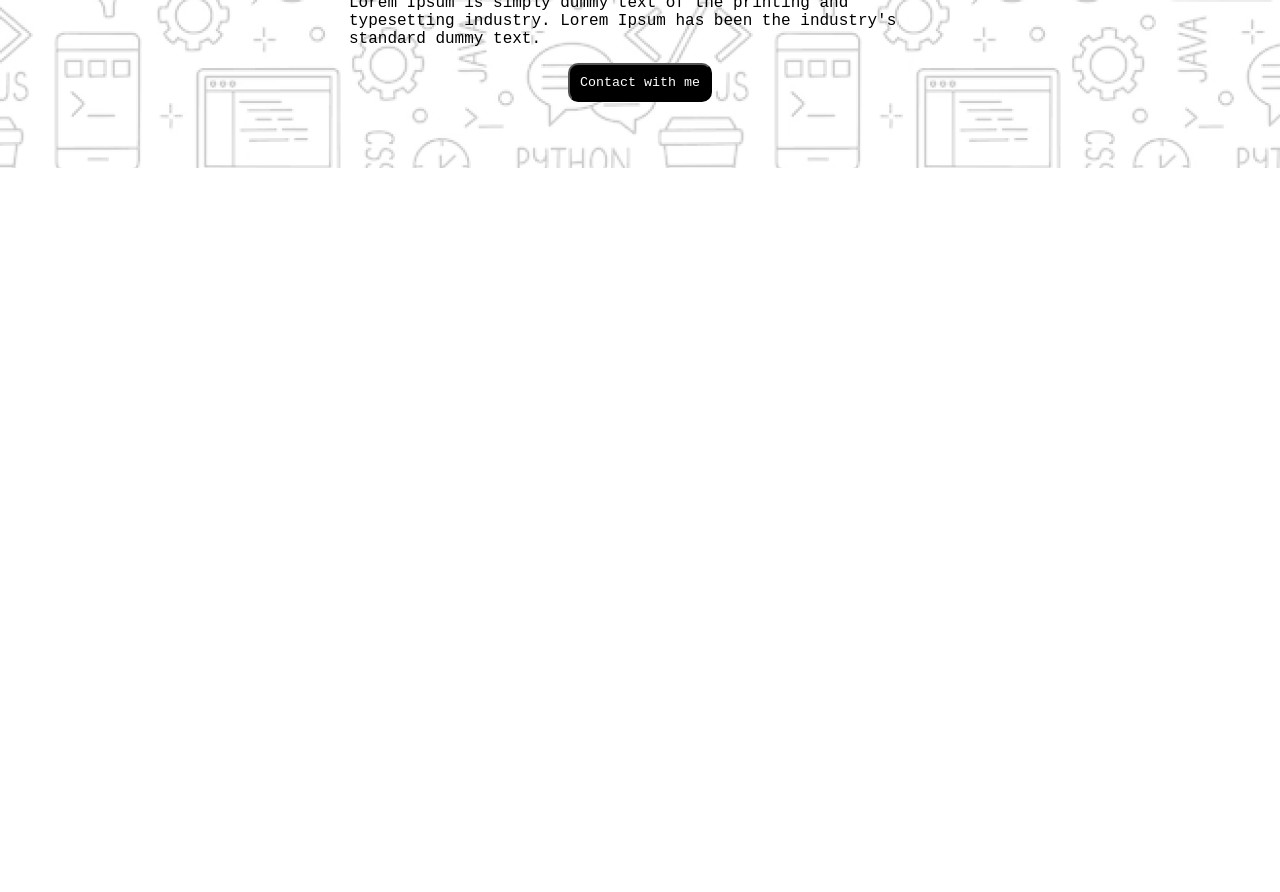
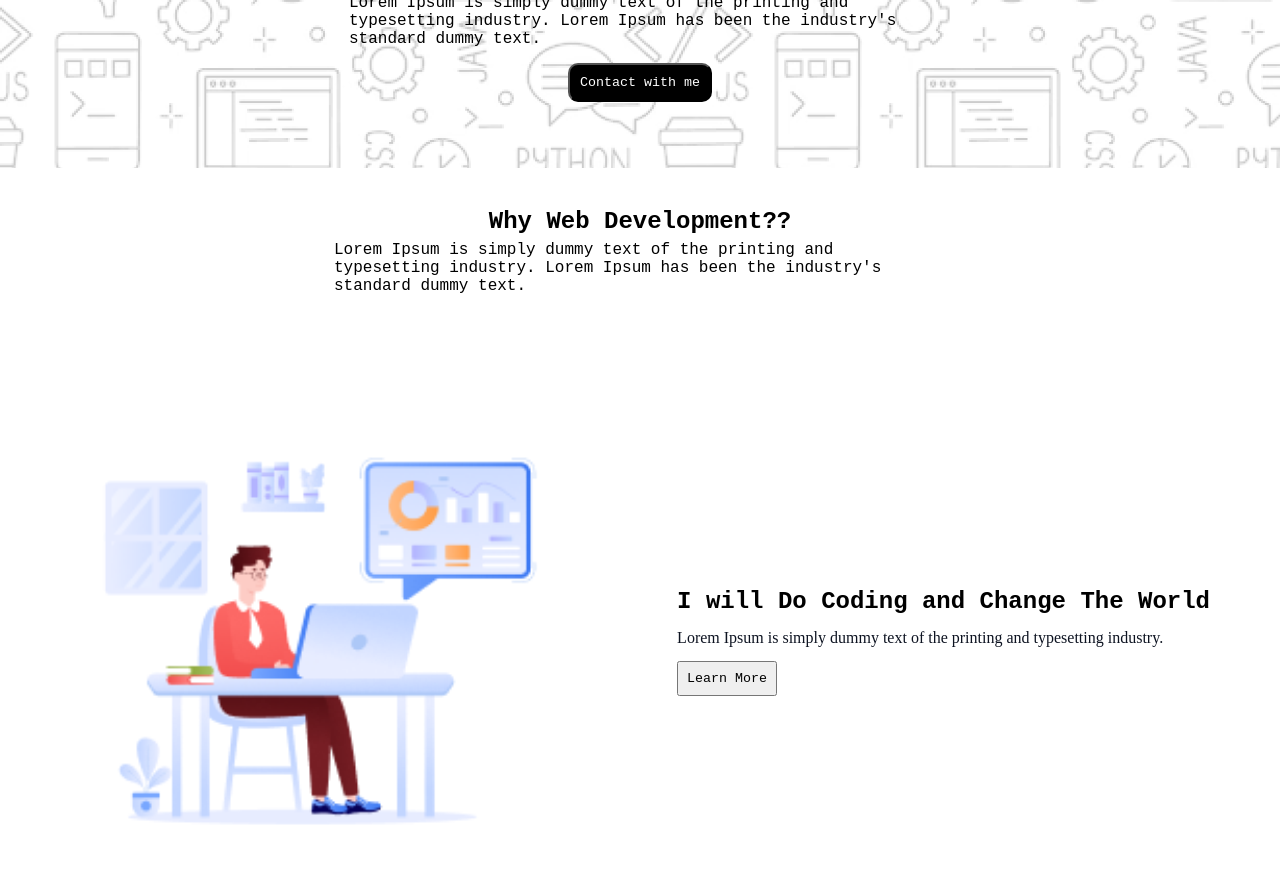
Before and after one commit to sourov90/progrmaing-hero-assingment-number-1, a plain HTML site: page index.html in a window 1280 px wide. Shown: the part 500-1392 px from the top of the page. Before the commit the page ends 800 px from the top, so only its background shows below. Drawn offline with Linux system fonts and the light colour scheme; a web font is replaced by a local one.

Commit message:
added why web development

```diff
--- a/index.html
+++ b/index.html
@@ -25,7 +25,46 @@
         </div>
     </header>
     <main>
+        <div class="devlopment">
+            <h2>Why Web Development??</h2>
+            <p>Lorem Ipsum is simply dummy text of the printing and typesetting industry. Lorem Ipsum has been the industry's standard
+            dummy text.</p>
+        </div>
+        <div class="devlopment-container">
+            <div class="devlopment-image">
+                <img src="./assets/Group 3.png" alt="">
+            </div>
+            <div class="learn-devlopment-text">
+                <h2>I will Do Coding and Change The World</h2>
+                <p class="text-description">Lorem Ipsum is simply dummy text of the printing and typesetting industry.</p>
+                <button>Learn More</button>
+            </div>
 
+        </div>
+       <!-- morden-web-system style -->
+        <div class="devlopment-container">
+            <div class="learn-devlopment-text">
+                <h2>I will help People by creating Modern Web System</h2>
+                <p class="text-description">Lorem Ipsum is simply dummy text of the printing and typesetting industry.</p>
+                <button>Learn More</button>
+            </div>
+            <div class="devlopment-image">
+                <img src="./assets/Group 4.png" alt="">
+            </div>
+        </div>
+       <!-- change the world  -->
+        <div class="devlopment-container">
+            <div class="devlopment-image">
+                <img src="./assets/Group 3.png" alt="">
+            </div>
+            <div class="learn-devlopment-text">
+                <h2>I will Do Coding and Change The World</h2>
+                <p class="text-description">Lorem Ipsum is simply dummy text of the printing and typesetting industry.</p>
+                <button>Learn More</button>
+            </div>
+
+        </div>
+        <div class="insperation"></div>
     </main>
     <footer>
 
--- a/style/style.css
+++ b/style/style.css
@@ -39,12 +39,57 @@
     height: 570px;
 
 }
-.banner-description{
+
+.banner-description {
     padding: 15px;
 }
-.banner-btn{
+
+.banner-btn {
     padding: 10px;
     background-color: black;
     color: white;
     border-radius: 10px;
 }
+
+/* why web deveplpment  style*/
+.devlopment {
+    max-width: 612px;
+    margin: 0 auto;
+    display: flex;
+    justify-content: center;
+    align-items: center;
+    flex-direction: column;
+    margin-top: 40px;
+    margin-bottom: 90px;
+}
+
+.devlopment>p {
+    margin-top: 6px;
+}
+
+.devlopment-container {
+    display: flex;
+    justify-content: space-between;
+    align-items: center;
+    padding: 4px 70px;
+    gap: 80px;
+}
+
+.devlopment-image img {
+    height: 500px;
+}
+
+.learn-devlopment-text .text-description {
+    color: rgb(13, 19, 33);
+    font-family: Azeret Mono;
+    font-size: 16px;
+    font-weight: 400;
+    padding: 10px 0px;
+    line-height: 26px;
+    letter-spacing: 0%;
+    text-align: left;
+}
+
+.learn-devlopment-text button {
+    padding: 8px;
+}
```
